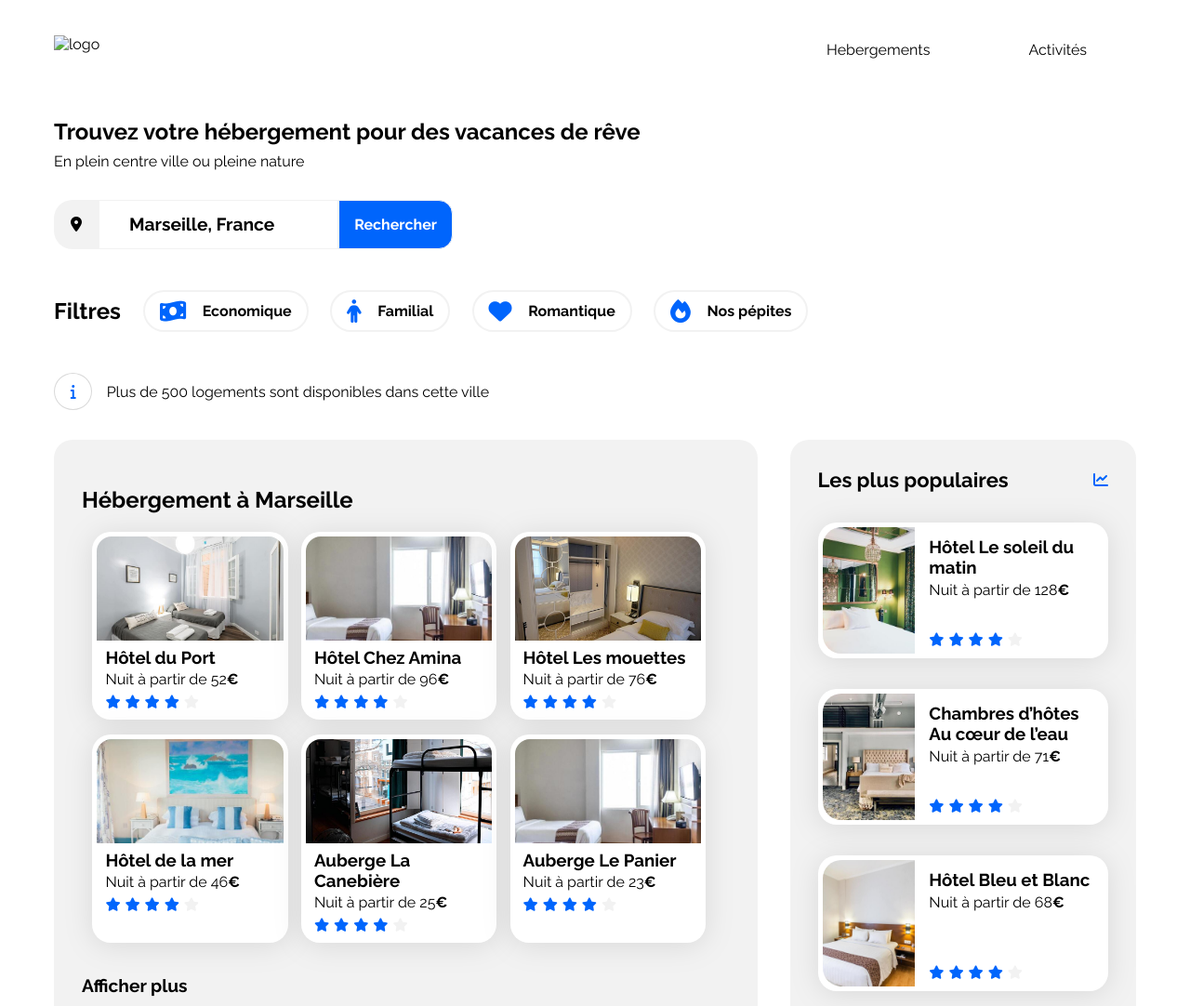
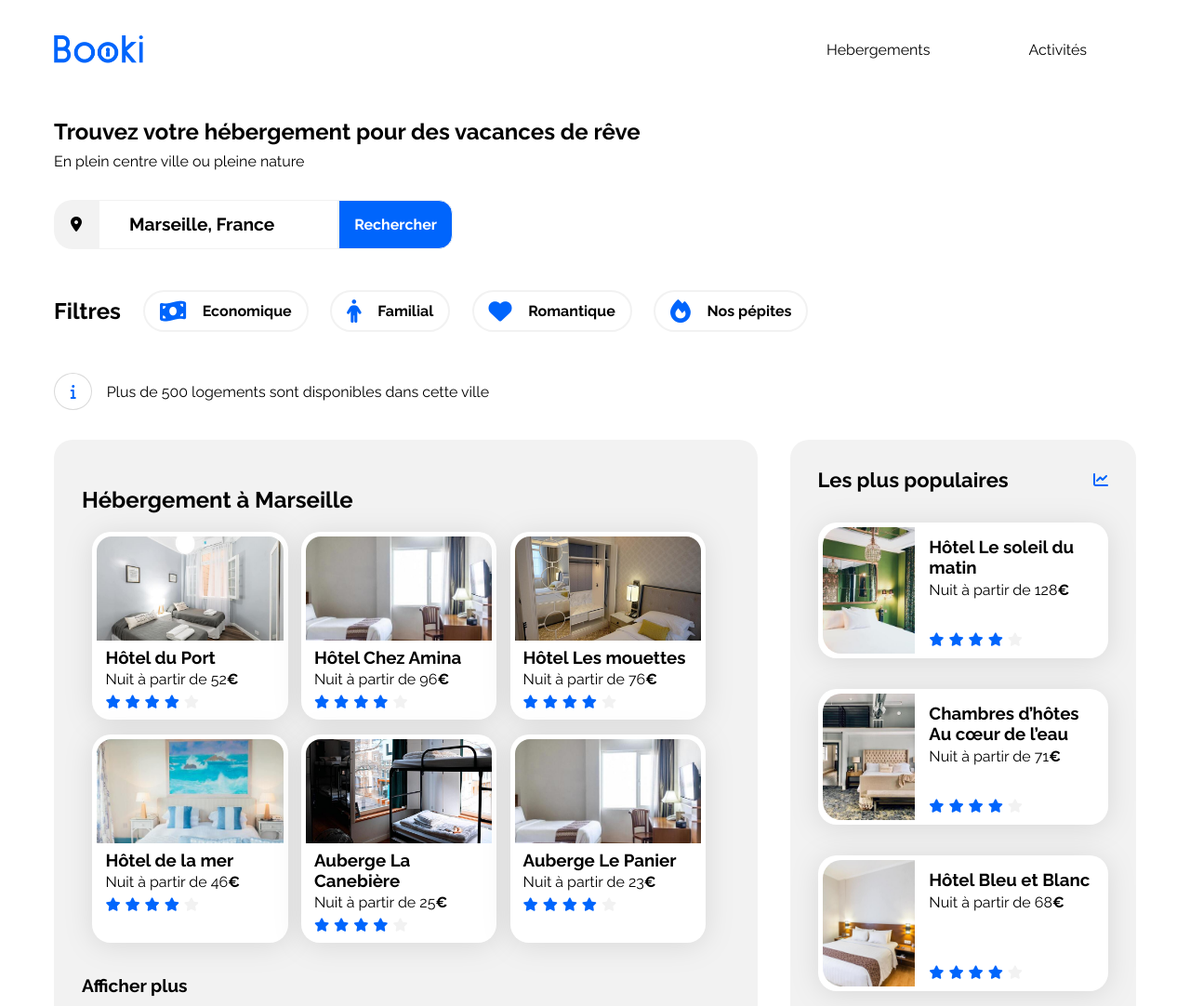
Before and after one commit to MarcusDeveloppement/BookiOCProject, a plain HTML site: page index.html in a window 1280 px wide. Shown: the top 1082 px of the page at 93% size. Drawn offline with Linux system fonts and the light colour scheme.

Commit message:
modification du chemin du logo

```diff
--- a/index.html
+++ b/index.html
@@ -25,10 +25,7 @@
   <body>
     <div class="main-container">
       <header class="header">
-        <img
-          src="../booki-starter-code-master/images/logo/Booki.png"
-          alt="logo"
-        />
+        <img src="/images/logo/Booki.png" alt="logo" />
         <nav>
           <ul>
             <li>
```
